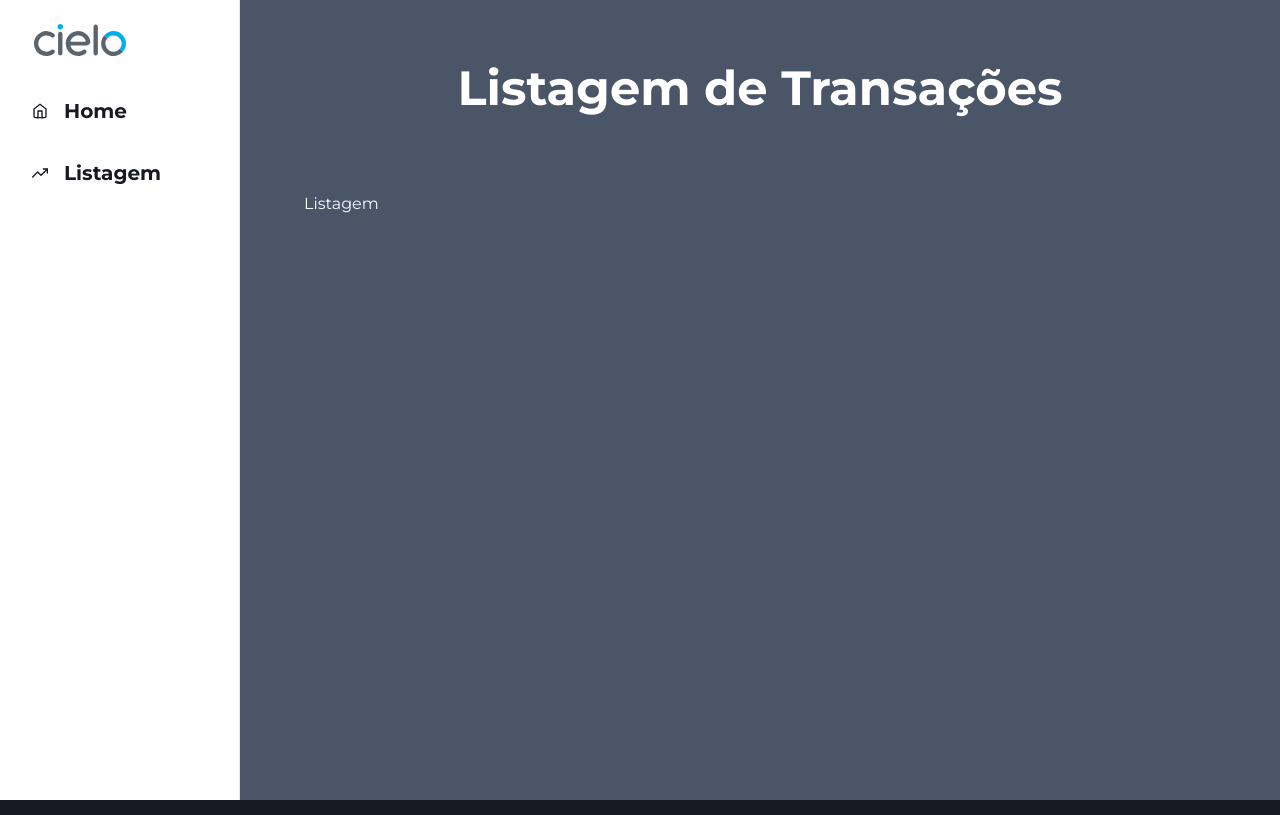
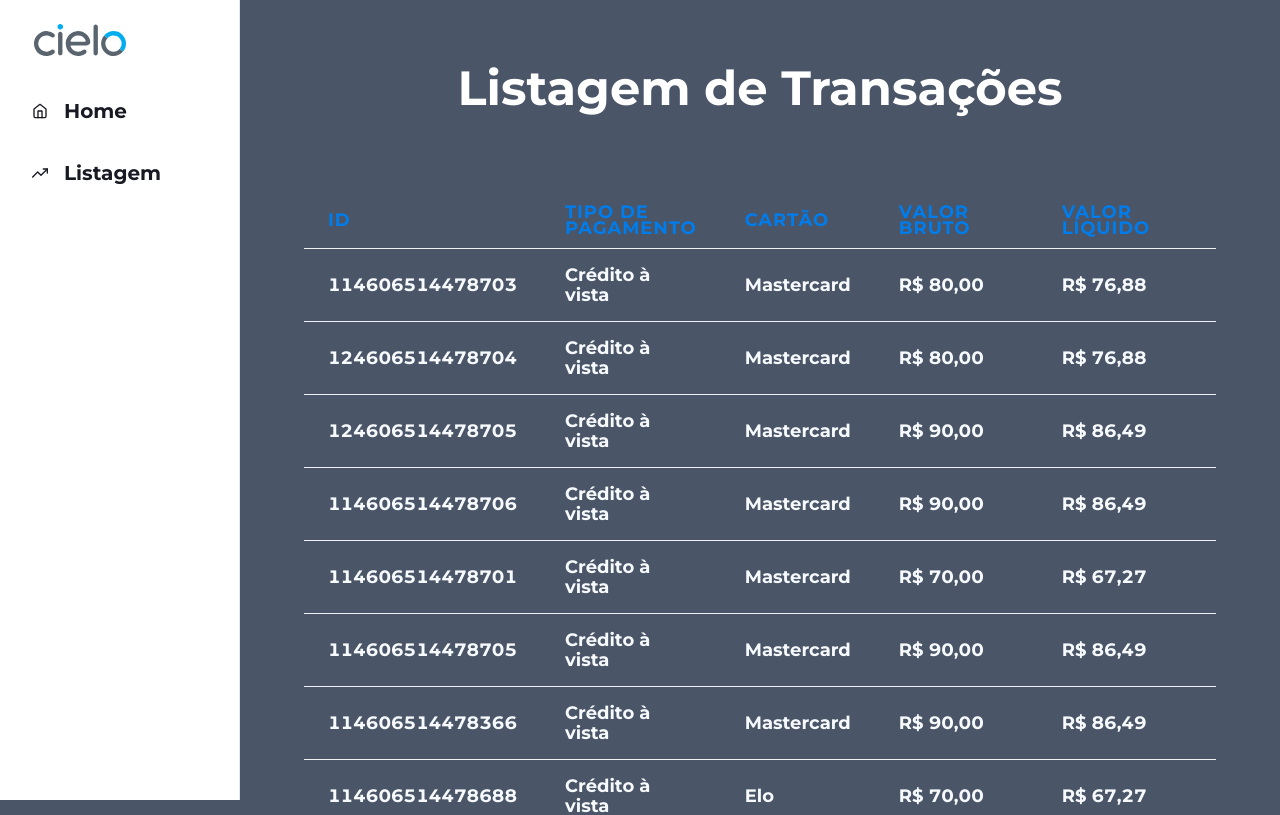
Before and after one commit to allanalves10/frontend-cielo, a React (Vite) app: page /list in a window 1280 px wide. Shown: the top 815 px of the page. Built offline with nearby package versions, Linux system fonts and the light colour scheme; data requests are answered from the project's data file.

Commit message:
feat: list

```diff
--- /dev/null
+++ b/src/components/Table.tsx
@@ -0,0 +1,93 @@
+import { useDisclosure, Table, Thead, Tr, Th, Tbody, Td, Badge, Button, Modal, ModalOverlay, ModalContent, ModalHeader, ModalCloseButton, ModalBody, Tag, ModalFooter, Box } from "@chakra-ui/react";
+import { useState } from "react";
+import { AiFillEye } from "react-icons/ai";
+import { ItemData } from "../types/ItemTypes";
+import formatMoney from "../utils/formatMoney";
+
+interface TransactioProps {
+    transactions: ItemData[]
+}
+
+export const TransactionTable = ({ transactions }: TransactioProps) => {
+    const { isOpen, onOpen, onClose } = useDisclosure();
+    const [selectedTransaction, setSelectedTransaction] = useState<ItemData>();
+
+    const handleViewClick = (item: ItemData) => {
+        setSelectedTransaction(item);
+        onOpen();
+    };
+
+    return (
+        <Box overflowX={'auto'}>
+            <Table variant="simple">
+                <Thead>
+                <Tr>
+                    <Th fontSize='lg' fontWeight={'bold'} color='brand.500'>ID</Th>
+                    <Th fontSize='lg' fontWeight={'bold'} color='brand.500'>Tipo de Pagamento</Th>
+                    <Th fontSize='lg' fontWeight={'bold'} color='brand.500'>Cartão</Th>
+                    <Th fontSize='lg' fontWeight={'bold'} color='brand.500'>Valor Bruto</Th>
+                    <Th fontSize='lg' fontWeight={'bold'} color='brand.500'>Valor Líquido</Th>
+                    <Th fontSize='lg' fontWeight={'bold'} color='brand.500'>Canal</Th>
+                    <Th fontSize='lg' fontWeight={'bold'} color='brand.500'>Status</Th>
+                    <Th fontSize='lg' fontWeight={'bold'} color='brand.500'>Visualizar</Th>
+                </Tr>
+                </Thead>
+                <Tbody>
+                {transactions.map((transaction) => (
+                    <Tr key={transaction.id}>
+                    <Td fontWeight={'bold'} fontSize={'lg'}>{transaction.id}</Td>
+                    <Td fontWeight={'bold'} fontSize={'lg'}>{transaction.paymentType}</Td>
+                    <Td fontWeight={'bold'} fontSize={'lg'}>{transaction.cardBrand}</Td>
+                    <Td fontWeight={'bold'} fontSize={'lg'}>{formatMoney(transaction.grossAmount)}</Td>
+                    <Td fontWeight={'bold'} fontSize={'lg'}>{formatMoney(transaction.netAmount)}</Td>
+                    <Td fontWeight={'bold'} fontSize={'lg'}>{transaction.channel}</Td>
+                    <Td>
+                        {transaction.status === 'Aprovada' ? (
+                        <Badge colorScheme="green" fontWeight={'bold'} fontSize={'sm'}>Aprovada</Badge>
+                        ) : (
+                        <Badge colorScheme="red" fontWeight={'bold'} fontSize={'sm'}>Negada</Badge>
+                        )}
+                    </Td>
+                    <Td fontWeight={'bold'} fontSize={'lg'} textAlign='center'>
+                        <Button
+                            onClick={() => handleViewClick(transaction)}
+                            _hover={{ bg: 'brand.500', color: 'white' }}
+                            fontWeight={'bold'}
+                            fontSize={'lg'}
+                        >
+                            <AiFillEye />
+                        </Button>
+                    </Td>
+                    </Tr>
+                ))}
+                </Tbody>
+            </Table>
+
+            <Modal isOpen={isOpen} onClose={onClose}>
+                <ModalOverlay />
+                <ModalContent>
+                <ModalHeader color='brand.500'>Detalhes da Transação</ModalHeader>
+                <ModalCloseButton color='brand.500' />
+                <ModalBody>
+                    {selectedTransaction && (
+                    <Box display='flex' flexDirection='column'>
+                        <Tag color='black'><b>ID:</b> {selectedTransaction.id}</Tag>
+                        <Tag color='black'><b>Tipo de Pagamento:</b> {selectedTransaction.paymentType}</Tag>
+                        <Tag color='black'><b>Cartão:</b> {selectedTransaction.cardBrand}</Tag>
+                        <Tag color='black'><b>Valor Bruto:</b> {formatMoney(selectedTransaction.grossAmount)}</Tag>
+                        <Tag color='black'><b>Valor Líquido:</b> {formatMoney(selectedTransaction.netAmount)}</Tag>
+                        <Tag color='black'><b>Canal:</b> {selectedTransaction.channel}</Tag>
+                        <Tag color='black'><b>Status:</b> {selectedTransaction.status}</Tag>
+                    </Box>
+                    )}
+                </ModalBody>
+                <ModalFooter>
+                    <Button bg="brand.500" color='white' onClick={onClose}>
+                    Fechar
+                    </Button>
+                </ModalFooter>
+                </ModalContent>
+            </Modal>
+        </Box>
+    );
+};
--- a/src/layouts/defaultLayout.tsx
+++ b/src/layouts/defaultLayout.tsx
@@ -107,7 +107,7 @@
         role="group"
         cursor="pointer"
         _hover={{
-          bg: 'cyan.400',
+          bg: 'brand.500',
           color: 'white',
         }}
         {...rest}>
--- a/src/pages/Home/index.tsx
+++ b/src/pages/Home/index.tsx
@@ -61,7 +61,7 @@
     }, [items])
 
     return(
-      <Flex direction="column" padding={{ base: 0, md: "3rem" }}>
+      <Flex direction="column" padding={{ base: 0, md: "3rem" }} mb='20'>
         <Heading as='h2' color='white' fontWeight={'bold'} size={{ base: 'lg', md: '2xl' }} textAlign='center' pb={{ base: 5, md: 20 }}>
           Dashboard de Transações
         </Heading>
--- a/src/pages/List/index.tsx
+++ b/src/pages/List/index.tsx
@@ -1,17 +1,18 @@
 import { Flex, Heading } from "@chakra-ui/react";
+import { TransactionTable } from "../../components/Table";
 import { useTransaction } from "../../hooks/useTransaction";
 
 export function List() {
     const { items } = useTransaction()
 
-    return(
+    return (
         <Flex direction="column" padding={{ base: 0, md: "3rem" }}>
             <Heading as='h2' color='white' fontWeight={'bold'} size={{ base: 'lg', md: '2xl' }} textAlign='center' pb={{ base: 5, md: 20 }}>
-            Listagem de Transações
+                Listagem de Transações
             </Heading>
             {!!items.length && (
-                <h1>Listagem</h1>
+                <TransactionTable transactions={items} />
             )}
-      </Flex>
+        </Flex>
     )
 }
```
Also changed, not shown: src/types/ItemTypes.ts (renamed from src/types/ItemTypes.tsx), src/types/PaginationTypes.ts (renamed from src/types/PaginationTypes.tsx), src/types/SummaryTypes.ts (renamed from src/types/SummaryTypes.tsx), 2 other files (tests, documents, lock files or other folders).
